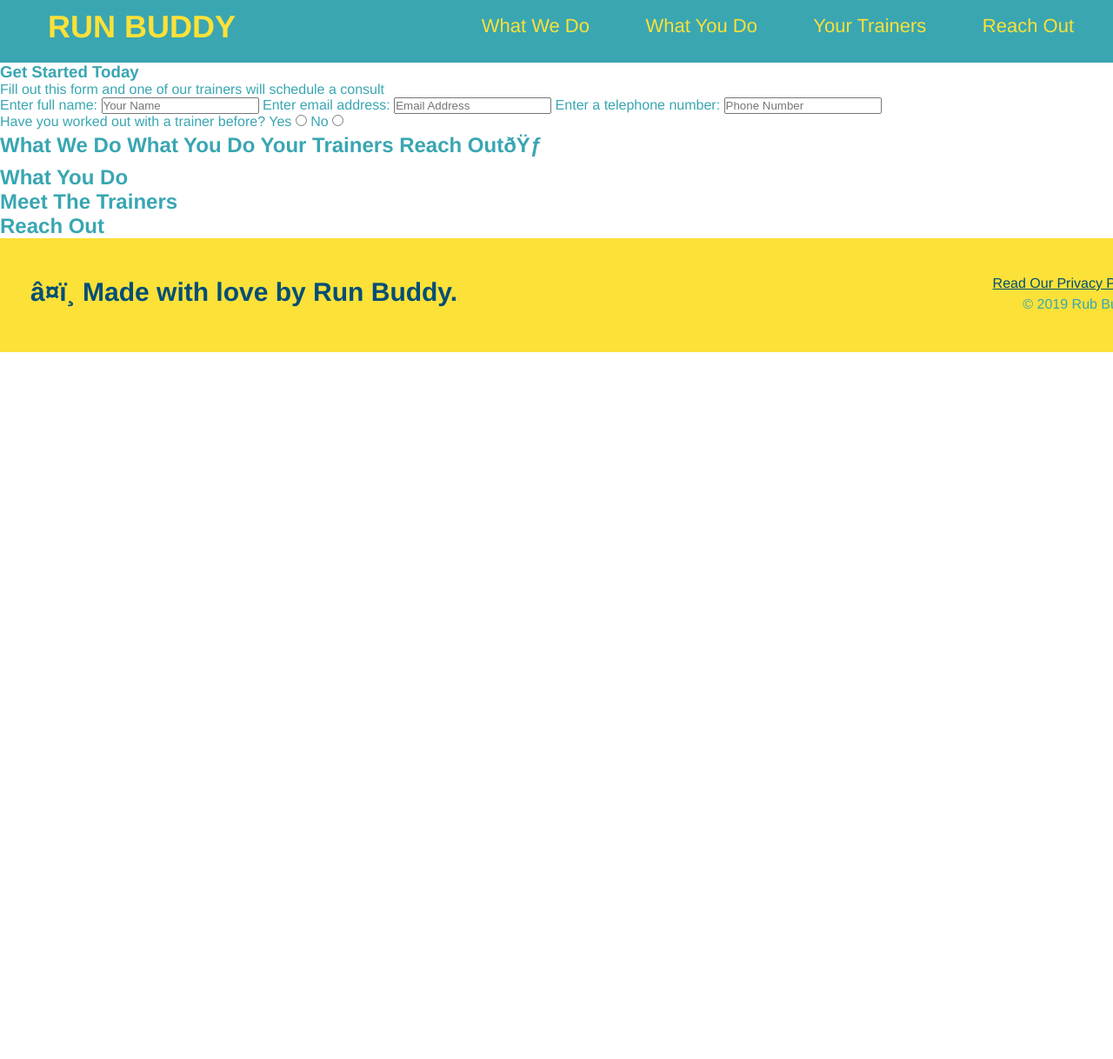
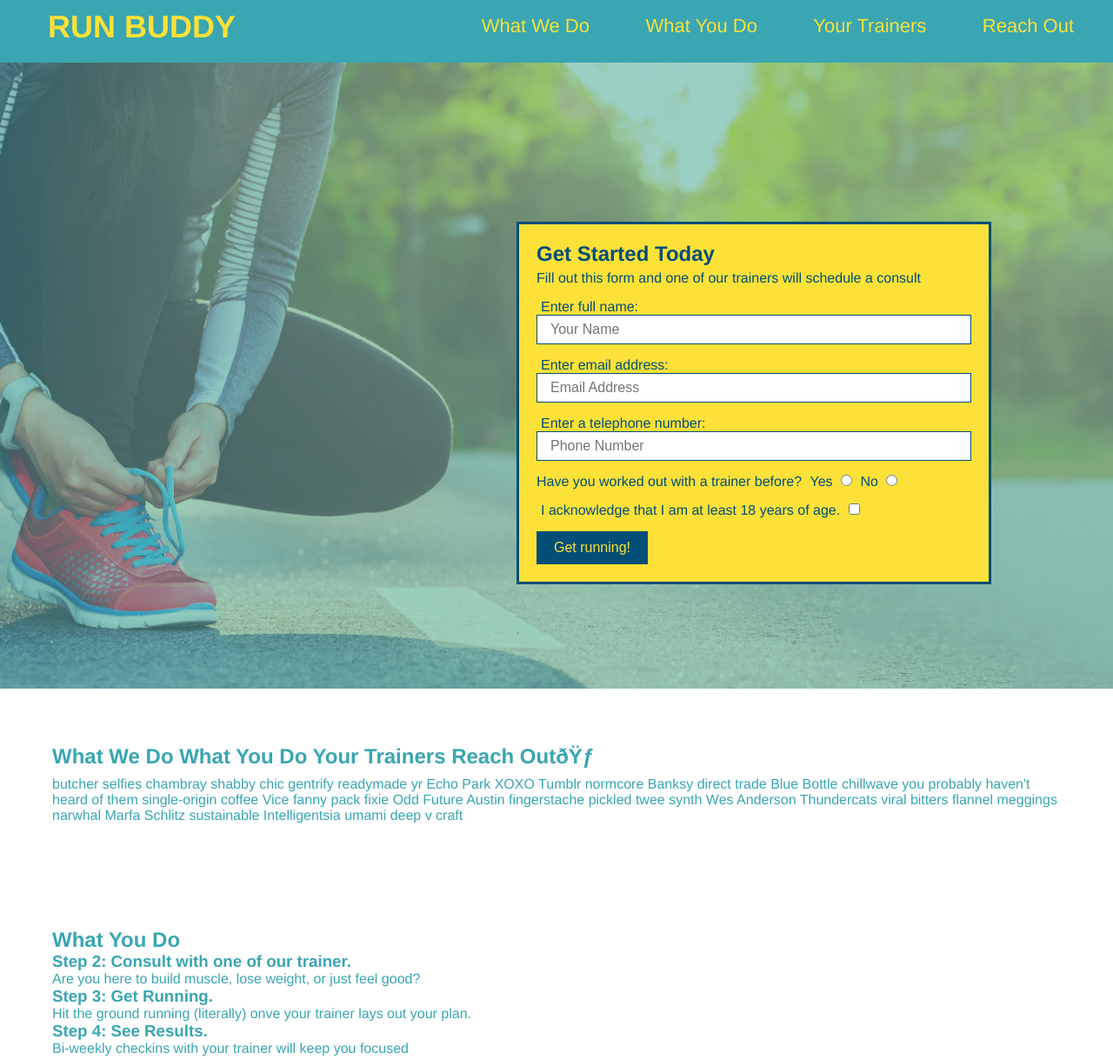
Before and after one commit to BunPape/Run-Buddy, a plain HTML site: page index.html in a window 1280 px wide. Shown: the top 1218 px of the page at 87% size. Before the commit the page ends 800 px from the top, so only its background shows below. Drawn offline with Linux system fonts and the light colour scheme.

Commit message:
added lots more on css

```diff
--- a/assets/style.css
+++ b/assets/style.css
@@ -3,16 +3,24 @@
   padding: 0;
 }
 
+/* Body */
 body {
   font-family: Helvetica, Arial, sans-serif;
   color: #39a6b2;
   font-family: Helvetica, Arial, sans-serif;
 }
 
+/*Section */
+section {
+  padding: 60px;
+}
+
+/* Header style*/
 header {
   padding: 10px 15px 20px 25px;
   background-color: #39a6b2;
 }
+
 header h1 {
   font-weight: bold;
   font-size: 36px;
@@ -27,6 +35,7 @@ header a {
   color: #fce138;
 }
 
+/* Header nav*/
 header nav {
   float: right;
   margin: 7px 0;
@@ -43,6 +52,7 @@ header nav ul li a {
   font-size: 22px;
 }
 
+ /* Footer */
 footer {
     background: #fce138;
     width: 100%;
@@ -62,3 +72,55 @@ footer div {
     line-height: 1.5;
     text-align: right;
   }
+
+/* Hero Style Start */
+.hero-bg {
+  height: 600px;
+  background-image: url("../assets/images/hero-bg.jpg");
+  background-size: cover;
+  background-position: center;
+  position: relative;
+}
+
+.hero-form {
+  background-color: #fce138;
+  color: #024e76;
+  padding: 20px;
+  width: 500px;
+  border: solid 3px #024e76;
+  position: absolute;
+  bottom: 120px;
+  right: 140px;
+}
+
+.hero-form h3 {
+  font-size: 24px;
+  margin: 0;
+}
+
+.hero-form p {
+  margin: 5px 0 15px;
+}
+
+.form-input {
+  border: 1px solid #024e76;
+  display: block;
+  padding: 7px 15px;
+  font-size: 16px;
+  color: #024e76;
+  width: 100%;
+  margin-bottom: 15px;
+}
+
+.hero-form label {
+  margin: 0 5px;
+}
+
+.hero-form button {
+  color: #fce138;
+  background-color: #034e76;
+  border: none;
+  padding: 10px 20px;
+  font-size: 16px;
+}
+/* Hero Style End */
--- a/index.html
+++ b/index.html
@@ -30,17 +30,17 @@
         </header>
 
         <!--hero/jumbotron-->
-        <section>
-            <div>
+        <section class="hero-bg">
+            <div class="hero-form">
                 <h3>Get Started Today</h3>
                 <p>Fill out this form and one of our trainers will schedule a consult</p>
             <form>
                 <label for="name">Enter full name:</label>
-                <input type="text" placeholder="Your Name" name="name" id="name" />
+                <input type="text" placeholder="Your Name" name="name" id="name" class="form-input">
                 <label for="email">Enter email address:</label>
-                <input type="text" placeholder="Email Address" name="email" id="email"/>
+                <input type="email" placeholder="Email Address" name="email" id="email" class="form-input">
                 <label for="phone">Enter a telephone number:</label>
-                <input type="text" placeholder="Phone Number" name="phone" id="phone"/>
+                <input type="tel" placeholder="Phone Number" name="phone" id="phone" class="form-input">
                 <p>
                     Have you worked out with a trainer before?
                     <label for="trainer-yes">Yes</label>
@@ -48,18 +48,45 @@
                     <label for="trainer-no">No</label>
                     <input type="radio" name="trainer-confirm" id="trainer-no" />
                 </p>
+                <p>
+                    <label for="checkbox" >
+                      I acknowledge that I am at least 18 years of age.
+                    </label>
+                    <input type="checkbox" name="age-confirm" id="checkbox" />
+                  </p>
+                  <button type="submit">
+                    Get running!
+                  </button>
             </form>
             </div>
         </section>
 
         <!--"what we do" section-->
-        <section>
-        <h2>What We Do What You Do Your Trainers Reach Out🏃</h2>
+        <section id="what-we-do">
+            <h2>What We Do What You Do Your Trainers Reach Out🏃</h2>
+            <p>
+                butcher selfies chambray shabby chic gentrify readymade yr Echo Park XOXO Tumblr normcore Banksy direct trade Blue Bottle chillwave you probably haven't heard of them single-origin coffee Vice fanny pack fixie Odd Future Austin fingerstache pickled twee synth Wes Anderson Thundercats viral bitters flannel meggings narwhal Marfa Schlitz sustainable Intelligentsia umami deep v craft
+            </p>
         </section>
 
         <!--"what you do" section-->
-        <section>
+        <section id="what-you-do">
             <h2>What You Do</h2>
+
+            <div>
+                <h3>Step 2: Consult with one of our trainer.</h3>
+                <p>Are you here to build muscle, lose weight, or just feel good?</p>
+            </div>
+
+            <div>
+                <h3>Step 3: Get Running.</h3>
+                <p>Hit the ground running (literally) onve your trainer lays out your plan.</p>
+            </div>
+
+            <div>
+                <h3>Step 4: See Results.</h3>
+                <p>Bi-weekly checkins with your trainer will keep you focused</p>
+            </div>
         </section>
 
         <!--"meet the trainers" section-->
```
Also changed, not shown: assets/images/hero-bg.jpg (added), assets/images/step-1.svg (added), assets/images/step-2.svg (added), assets/images/step-3.svg (added), assets/images/step-4.svg (added), 2 other files.
